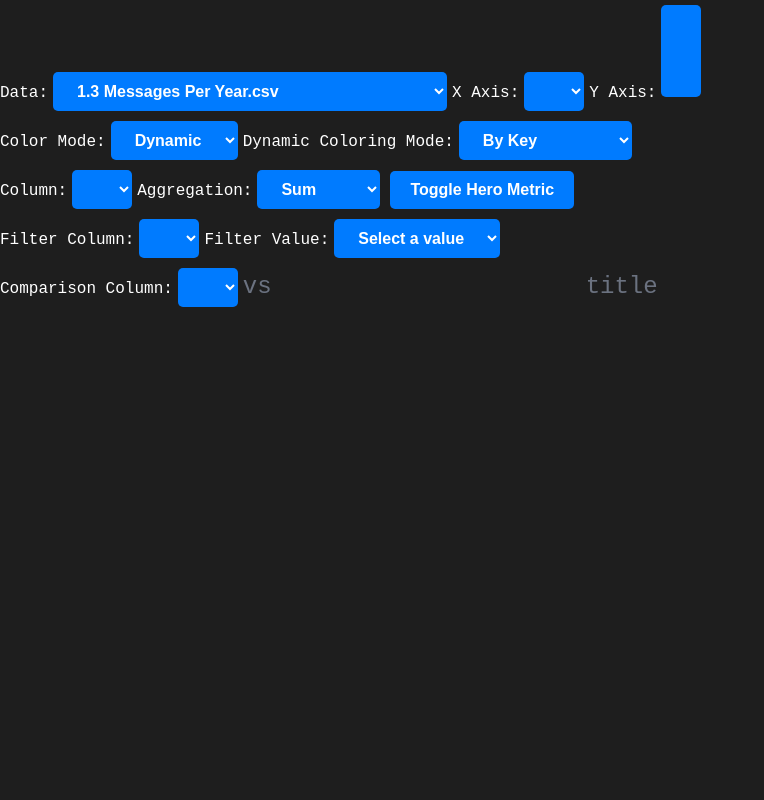
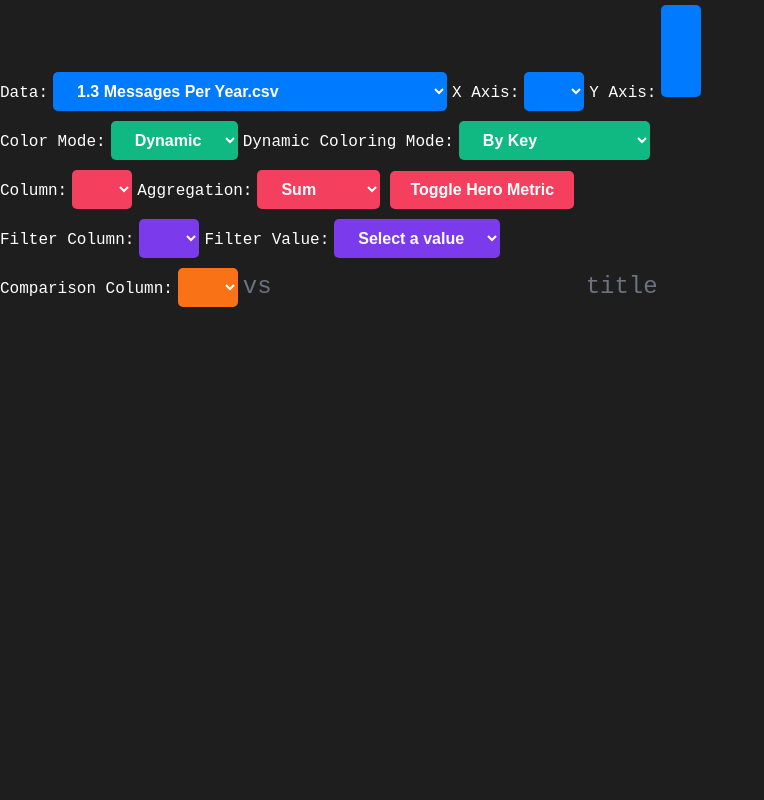
Before and after one commit to k3baah/8-bit-charts, a React (Create React App) app in the folder 8-bit-charts/: page / in a window 1280 px wide. Shown: the top 800 px of the page, without its empty margins (0-764 px from the left). Built offline with nearby package versions, Linux system fonts and the light colour scheme; some icons are missing; a web font is replaced by a local one.

Commit message:
can color by another column

```diff
--- a/8-bit-charts/src/App.js
+++ b/8-bit-charts/src/App.js
@@ -30,7 +30,7 @@ function App() {
   const [availableFiles, setAvailableFiles] = useState([
     '1.3 Messages Per Year.csv',
     '1.3.1 Messages p_d Per Year.csv',
-    '1.5 Messages Per Week.csv',
+    '1.5 Messages Per Week (1).csv',
     '1.6 Average Messages Per Day Of Week.csv'
     // Add more filenames as needed
   ]);
@@ -38,7 +38,11 @@ function App() {
   const [columnHeaders, setColumnHeaders] = useState([]);
   const [colorMode, setColorMode] = useState('dynamic'); // 'dynamic', 'solid'
   const [selectedColorSet, setSelectedColorSet] = useState('BLUES'); // Default to 'BLUES'
-  const [dynamicColoringMode, setDynamicColoringMode] = useState('key'); // 'key' or 'indexValue'
+  // const [dynamicColoringMode, setDynamicColoringMode] = useState('key'); // 'key' or 'indexValue'
+  // Add new states for the column-based dynamic coloring mode and the selected column for coloring
+  const [dynamicColoringColumn, setDynamicColoringColumn] = useState('');
+  // Update the dynamicColoringMode state initialization to include the new mode
+  const [dynamicColoringMode, setDynamicColoringMode] = useState('key'); // Add 'columnValue' as an option later in the dropdown
 
 
   useEffect(() => {
@@ -87,7 +91,7 @@ function App() {
         keys={yColumns}
         indexBy={xColumn}
         // layers={['grid', 'axes', 'bars', CustomLayer, 'markers', 'legends', 'annotations']}
-        layers={['grid', 'axes', 'bars', props => <CustomLayer {...props} colorMode={colorMode} selectedColorSet={selectedColorSet} dynamicColoringMode={dynamicColoringMode} />, 'markers', 'legends', 'annotations']}
+        layers={['grid', 'axes', 'bars', props => <CustomLayer {...props} colorMode={colorMode} selectedColorSet={selectedColorSet} dynamicColoringMode={dynamicColoringMode} columnName={dynamicColoringColumn} />, 'markers', 'legends', 'annotations']}
         margin={{ top: 50, right: 130, bottom: 50, left: 60 }}
         padding={0.3}
         valueScale={{ type: 'linear' }}
@@ -198,7 +202,7 @@ function App() {
       <div>
         <label className='subtitle' style={{ color: 'white' }}>
           Color Mode:
-          <select className='dropdown' value={colorMode} onChange={e => setColorMode(e.target.value)}>
+          <select className='colors' value={colorMode} onChange={e => setColorMode(e.target.value)}>
             <option value="dynamic">Dynamic</option>
             <option value="solid">Solid</option>
           </select>
@@ -207,17 +211,28 @@ function App() {
           <>
             <label className='subtitle' style={{ color: 'white' }}>
               Dynamic Coloring Mode:
-              <select className='dropdown' value={dynamicColoringMode} onChange={e => setDynamicColoringMode(e.target.value)}>
+              <select className='colors' value={dynamicColoringMode} onChange={e => setDynamicColoringMode(e.target.value)}>
                 <option value="key">By Key</option>
                 <option value="indexValue">By Index Value</option>
+                <option value="columnValue">By Column Value</option> {/* Add this line */}
               </select>
             </label>
+            {dynamicColoringMode === 'columnValue' && ( // Add this block
+              <label className='subtitle' style={{ color: 'white' }}>
+                Select Column for Coloring:
+                <select className='colors' value={dynamicColoringColumn} onChange={e => setDynamicColoringColumn(e.target.value)}>
+                  {columnHeaders.map(header => (
+                    <option key={header} value={header}>{header}</option>
+                  ))}
+                </select>
+              </label>
+            )}
           </>
         )}
         {colorMode === 'solid' && (
           <label className='subtitle' style={{ color: 'white' }}>
             Select Color Set:
-            <select className='dropdown' value={selectedColorSet} onChange={e => setSelectedColorSet(e.target.value)}>
+            <select className='colors' value={selectedColorSet} onChange={e => setSelectedColorSet(e.target.value)}>
               {Object.keys(colorSets).map(key => (
                 <option key={key} value={key}>{key}</option>
               ))}
@@ -227,7 +242,7 @@ function App() {
       </div>
       <div>
         <label className='subtitle' style={{ color: 'white' }}>Column:
-          <select className='dropdown' value={selectedColumn} onChange={e => setSelectedColumn(e.target.value)}>
+          <select className='hero' value={selectedColumn} onChange={e => setSelectedColumn(e.target.value)}>
             {columnHeaders.map(header => (
               <option key={header} value={header}>{header}</option>
             ))}
@@ -235,19 +250,19 @@ function App() {
         </label>
 
         <label className='subtitle' style={{ color: 'white' }}>Aggregation:
-          <select className='dropdown' value={aggregationType} onChange={e => setAggregationType(e.target.value)}>
+          <select className='hero' value={aggregationType} onChange={e => setAggregationType(e.target.value)}>
             <option value="sum">Sum</option>
             <option value="average">Average</option>
             {/* Add more aggregation types as needed */}
           </select>
         </label>
 
-        <button className='dropdown' style={{}} onClick={toggleHeroMetric}>Toggle Hero Metric</button>
+        <button className='hero' style={{}} onClick={toggleHeroMetric}>Toggle Hero Metric</button>
       </div>
 
       <div>
         <label className='subtitle' style={{ color: 'white' }}>Filter Column:
-          <select className='dropdown' value={filterColumn} onChange={e => setFilterColumn(e.target.value)}>
+          <select className='filter' value={filterColumn} onChange={e => setFilterColumn(e.target.value)}>
             {columnHeaders.map(header => (
               <option key={header} value={header}>{header}</option>
             ))}
@@ -255,7 +270,7 @@ function App() {
         </label>
 
         <label className='subtitle' style={{ color: 'white' }}>Filter Value:
-          <select className='dropdown' value={filterValue} onChange={e => setFilterValue(e.target.value)}>
+          <select className='filter' value={filterValue} onChange={e => setFilterValue(e.target.value)}>
             <option value="">Select a value</option>
             {distinctFilterValues.map(value => (
               <option key={value} value={value}>{value}</option>
@@ -265,7 +280,7 @@ function App() {
       </div>
 
       <label className='subtitle' style={{ color: 'white' }}>Comparison Column:
-        <select className='dropdown' value={comparisonColumn} onChange={e => setComparisonColumn(e.target.value)}>
+        <select className='comparison' value={comparisonColumn} onChange={e => setComparisonColumn(e.target.value)}>
           {columnHeaders.map(header => (
             <option key={header} value={header}>{header}</option>
           ))}
--- a/8-bit-charts/src/BarDesign.js
+++ b/8-bit-charts/src/BarDesign.js
@@ -8,12 +8,12 @@ export const colorSets = {
         lightColor: '#77A8F9',
         borderColor: '#0748B0',
     },
-      BLUES2: {
+    BLUES2: {
         mainColor: '#0476E2',
         shadowColor: '#095ED3',
         lightColor: '#4CB4FD',
         borderColor: '#17499E',
-      },
+    },
     GREENS: {
         mainColor: '#00CC3F',
         shadowColor: '#02AC45',
@@ -62,14 +62,31 @@ const assignColorSetsToIndexValues = (bars) => {
     indexValues.forEach((value, index) => {
         indexValueColorMapping[value] = colorSets[colorSetKeys[index % colorSetKeys.length]];
     });
-
     return indexValueColorMapping;
 };
+const assignColorSetsToColumnValues = (bars, columnName) => {
+    // Access the nested 'data' object
+    const columnValues = [...new Set(bars.map(bar => bar.data.data[columnName]))];
+    const colorSetKeys = Object.keys(colorSets);
+    const columnValueColorMapping = {};
 
-const CustomLayer = ({ bars, colorMode, selectedColorSet, dynamicColoringMode }) => {
+    columnValues.forEach((value, index) => {
+        columnValueColorMapping[value] = colorSets[colorSetKeys[index % colorSetKeys.length]];
+    });
+
+    return columnValueColorMapping;
+};
+
+const CustomLayer = ({ bars, colorMode, selectedColorSet, dynamicColoringMode, columnName }) => {
     let colorMapping;
     if (colorMode === 'dynamic') {
-        colorMapping = dynamicColoringMode === 'key' ? assignColorSetsToKeys(bars) : assignColorSetsToIndexValues(bars);
+        if (dynamicColoringMode === 'key') {
+            colorMapping = assignColorSetsToKeys(bars);
+        } else if (dynamicColoringMode === 'indexValue') {
+            colorMapping = assignColorSetsToIndexValues(bars);
+        } else if (dynamicColoringMode === 'columnValue' && columnName) {
+            colorMapping = assignColorSetsToColumnValues(bars, columnName);
+        }
     } else {
         // Use a solid color set for all bars
         const solidColorSet = colorSets[selectedColorSet];
@@ -79,18 +96,25 @@ const CustomLayer = ({ bars, colorMode, selectedColorSet, dynamicColoringMode })
         }, {});
     }
 
-
-
     return (
         <g>
             {bars.map(bar => {
+                console.log(bar)
                 let colorSet;
                 if (colorMode === 'dynamic') {
-                    colorSet = dynamicColoringMode === 'key' ? colorMapping[bar.data.id] : colorMapping[bar.data.indexValue];
+                    if (dynamicColoringMode === 'key') {
+                        colorSet = colorMapping[bar.data.id];
+                    } else if (dynamicColoringMode === 'indexValue') {
+                        colorSet = colorMapping[bar.data.indexValue];
+                    } else if (dynamicColoringMode === 'columnValue' && columnName) {
+                        colorSet = colorMapping[bar.data.data[columnName]];
+                    }
                 } else {
                     colorSet = colorMapping[bar.data.id];
                 }
                 const { mainColor, shadowColor, lightColor, borderColor } = colorSet || colorSets.BLUES;
+                // console.log(bar.data.data[columnName])
+                console.log([columnName])
 
                 return (
                     <React.Fragment key={bar.key}>
--- a/8-bit-charts/src/index.css
+++ b/8-bit-charts/src/index.css
@@ -20,6 +20,66 @@ body {
   margin: 5px;
   padding: 10px 20px;
   background-color: #007BFF;
+  color: white;
+  border: none;
+  border-radius: 5px;
+  cursor: pointer;
+  font-weight: bold;
+  font-size: 16px;
+}
+
+.data {
+  margin: 5px;
+  padding: 10px 20px;
+  background-color: #718096;
+  color: white;
+  border: none;
+  border-radius: 5px;
+  cursor: pointer;
+  font-weight: bold;
+  font-size: 16px;
+}
+
+.colors {
+  margin: 5px;
+  padding: 10px 20px;
+  background-color: #10B981;
+  color: white;
+  border: none;
+  border-radius: 5px;
+  cursor: pointer;
+  font-weight: bold;
+  font-size: 16px;
+}
+
+.hero {
+  margin: 5px;
+  padding: 10px 20px;
+  background-color: #F43F5E;
+  color: white;
+  border: none;
+  border-radius: 5px;
+  cursor: pointer;
+  font-weight: bold;
+  font-size: 16px;
+}
+
+.filter {
+  margin: 5px;
+  padding: 10px 20px;
+  background-color: #7C3AED;
+  color: white;
+  border: none;
+  border-radius: 5px;
+  cursor: pointer;
+  font-weight: bold;
+  font-size: 16px;
+}
+
+.comparison {
+  margin: 5px;
+  padding: 10px 20px;
+  background-color: #F97316;
   color: white;
   border: none;
   border-radius: 5px;
```
Lines whose indentation alone changed are shown as unchanged.
